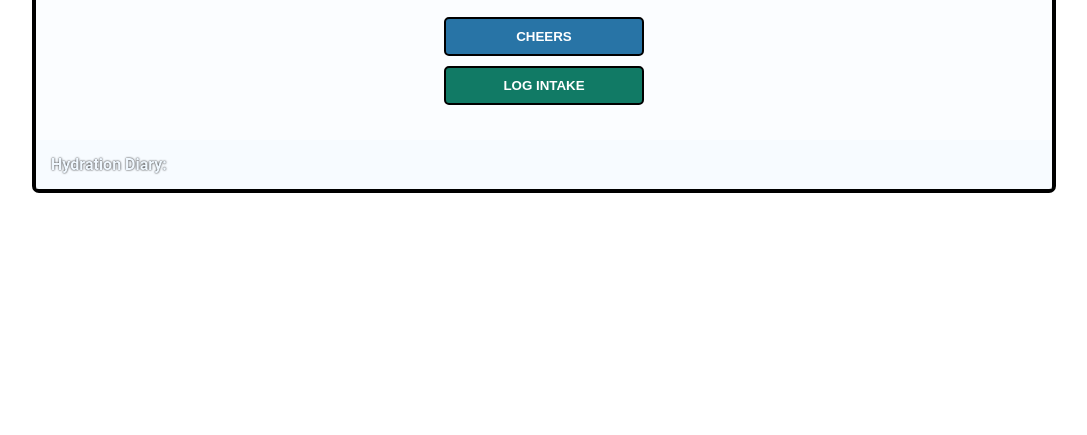
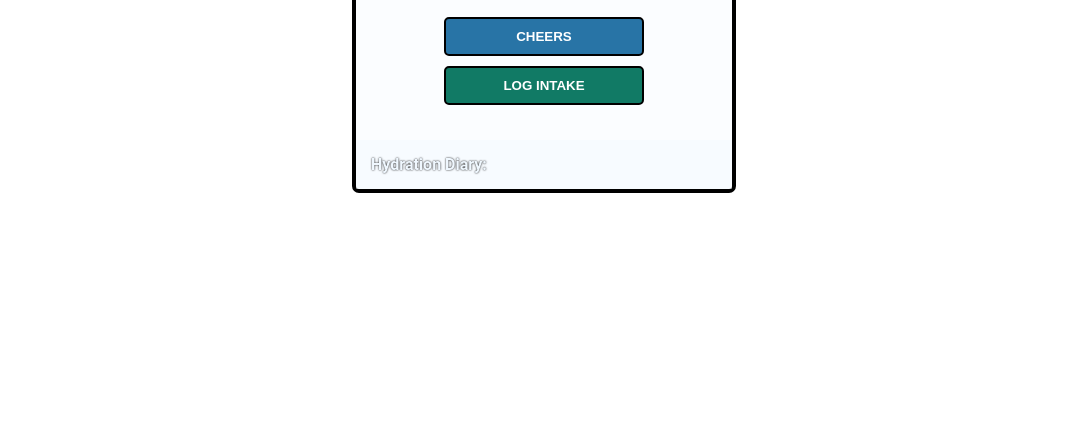
Before and after one commit to margoosh/water-tracker, a plain HTML site: page index.html in a window 1280 px wide. Shown: the part 365-800 px from the top of the page, without its empty margins (96-1183 px from the left). Drawn offline with Linux system fonts and the light colour scheme.

Commit message:
change the container width

```diff
--- a/index.css
+++ b/index.css
@@ -25,7 +25,8 @@ body {
     border: 4px solid black;
     border-radius: 7px;
 
-    max-width: 80%;
+    max-width: 30%;
+    min-width: 300px;
     width: 100%;
     margin: auto;
 
```
